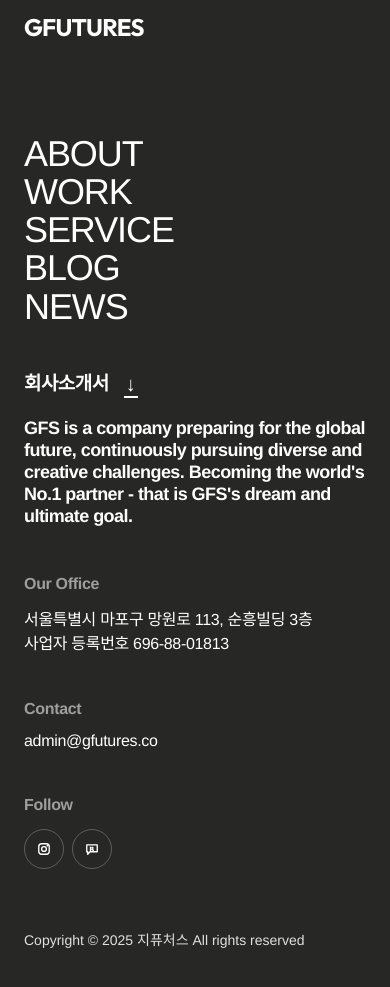
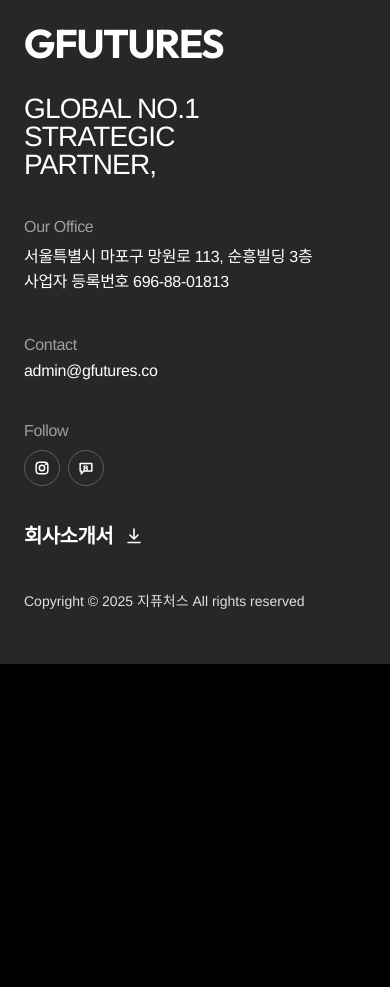
Before and after one commit to LunaNKM/gfutures-homepage, a Next.js app: page /japan in a window 390 px wide. Shown: the part 1500-2487 px from the top of the page. After the commit the page ends 2164 px from the top, so only its background shows below. Built offline with nearby package versions, Linux system fonts and the light colour scheme; a web font is replaced by a local one.

Commit message:
Refine homepage footer and partner layout

```diff
--- /dev/null
+++ b/fig_tmp/all.json
@@ -0,0 +1 @@
+{"status":429,"err":"Rate limit exceeded"}
--- a/src/components/Footer.tsx
+++ b/src/components/Footer.tsx
@@ -1,17 +1,9 @@
 import Link from "next/link";
 import { company } from "@/lib/site";
 
-const footerNav = [
-  { label: "About", href: "/about" },
-  { label: "Work", href: "/#work" },
-  { label: "Service", href: "/service" },
-  { label: "Blog", href: "/#blog" },
-  { label: "News", href: "/#pr" },
-];
-
 function InstagramIcon() {
   return (
-    <svg viewBox="0 0 24 24" aria-hidden="true" className="h-[18px] w-[18px]">
+    <svg viewBox="0 0 24 24" aria-hidden="true" className="h-5 w-5">
       <rect
         x="5"
         y="5"
@@ -37,7 +29,7 @@
 
 function NaverBlogIcon() {
   return (
-    <svg viewBox="0 0 24 24" aria-hidden="true" className="h-[18px] w-[18px]">
+    <svg viewBox="0 0 24 24" aria-hidden="true" className="h-5 w-5">
       <path
         d="M5 6.5h14v9.2H9.4L6.3 19v-3.3H5V6.5Z"
         fill="none"
@@ -53,89 +45,94 @@
   );
 }
 
+function DownloadIcon() {
+  return (
+    <svg viewBox="0 0 20 20" aria-hidden="true" className="h-5 w-5">
+      <path
+        d="M10 3v10m0 0 4-4m-4 4-4-4M4 16.5h12"
+        fill="none"
+        stroke="currentColor"
+        strokeWidth="1.6"
+        strokeLinecap="round"
+        strokeLinejoin="round"
+      />
+    </svg>
+  );
+}
+
 export default function Footer() {
   return (
-    <footer className="w-full bg-footer px-6 py-12 text-white md:h-[465px] md:px-0 md:py-0">
-      <div className="grid gap-12 md:grid-cols-[350px_minmax(0,1fr)_330px]">
-        <div className="border-white/35 md:h-[465px] md:border-r md:pl-5 md:pt-[52px]">
-          <p className="font-logo text-[24px] font-bold uppercase leading-none tracking-[-0.03em]">
+    <footer className="w-full bg-footer text-white">
+      <div className="mx-auto grid max-w-[1440px] gap-10 px-6 py-14 md:grid-cols-[584px_424px_minmax(0,1fr)] md:gap-0 md:px-0 md:py-0">
+        {/* Col 1 — 로고 + 태그라인 */}
+        <div className="md:h-[652px] md:pl-[83px] md:pt-[132px]">
+          <p className="font-logo text-[40px] font-bold uppercase leading-none tracking-[-0.03em] md:text-[76px]">
             GFUTURES
           </p>
-          <nav className="mt-24 flex flex-col items-start md:mt-[132px]">
-            {footerNav.map((item) => (
-              <Link
-                key={item.label}
-                href={item.href}
-                className="display text-[36px] leading-[1.06] tracking-[-0.04em] transition-opacity hover:opacity-60 md:text-[40px]"
-              >
-                {item.label}
-              </Link>
-            ))}
-          </nav>
-        </div>
-
-        <div className="flex flex-col justify-end md:h-[465px] md:px-[25px] md:pb-[34px]">
-          <Link
-            href="/about"
-            className="flex w-fit items-start gap-3 text-[19px] font-bold leading-none tracking-[-0.03em] transition-opacity hover:opacity-70"
-          >
-            <span>회사소개서</span>
-            <span className="relative inline-flex h-6 w-5 items-start justify-center">
-              <span aria-hidden="true" className="text-[20px] leading-none">
-                ↓
-              </span>
-              <span className="absolute bottom-0 h-[2px] w-[14px] bg-white" />
-            </span>
-          </Link>
-          <p className="mt-5 max-w-[660px] text-[18px] font-semibold leading-[1.22] tracking-[-0.03em] md:text-[20px]">
-            {company.footerCopy}
+          <p className="display mt-8 text-[28px] leading-none tracking-[-0.03em] md:mt-[36px] md:text-[36px] md:leading-[36px]">
+            Global No.1
+            <br />
+            Strategic
+            <br />
+            Partner,
           </p>
         </div>
 
-        <div className="md:h-[465px] md:pt-[52px]">
+        {/* Col 2 — Office / Contact / Follow */}
+        <div className="md:h-[652px] md:border-x md:border-white/15 md:pl-[58px] md:pt-[132px]">
           <div>
-            <p className="text-[16px] font-semibold leading-none tracking-[-0.02em] text-white/55">
+            <p className="text-[16px] font-medium leading-none tracking-[-0.02em] text-white/55">
               Our Office
             </p>
-            <p className="mt-4 text-[16px] leading-[1.55] tracking-[-0.02em]">
+            <p className="mt-[10px] text-[16px] leading-[1.55] tracking-[-0.02em]">
               {company.address}
               <br />
               {company.bizNo}
             </p>
           </div>
 
-          <div className="mt-11">
-            <p className="text-[16px] font-semibold leading-none tracking-[-0.02em] text-white/55">
+          <div className="mt-[42px]">
+            <p className="text-[16px] font-medium leading-none tracking-[-0.02em] text-white/55">
               Contact
             </p>
-            <p className="mt-4 text-[16px] leading-none tracking-[-0.02em]">
+            <p className="mt-[10px] text-[16px] leading-none tracking-[-0.02em]">
               {company.email}
             </p>
           </div>
 
-          <div className="mt-12">
-            <p className="text-[16px] font-semibold leading-none tracking-[-0.02em] text-white/55">
+          <div className="mt-[44px]">
+            <p className="text-[16px] font-medium leading-none tracking-[-0.02em] text-white/55">
               Follow
             </p>
-            <div className="mt-4 flex gap-2">
+            <div className="mt-[11px] flex gap-2">
               <Link
                 href="https://www.instagram.com/"
                 aria-label="Instagram"
-                className="flex h-10 w-10 items-center justify-center rounded-full border border-white/25 transition-colors hover:bg-white hover:text-black"
+                className="flex h-9 w-9 items-center justify-center rounded-full border border-white/25 transition-colors hover:bg-white hover:text-black"
               >
                 <InstagramIcon />
               </Link>
               <Link
                 href="https://blog.naver.com/"
                 aria-label="Naver Blog"
-                className="flex h-10 w-10 items-center justify-center rounded-full border border-white/25 transition-colors hover:bg-white hover:text-black"
+                className="flex h-9 w-9 items-center justify-center rounded-full border border-white/25 transition-colors hover:bg-white hover:text-black"
               >
                 <NaverBlogIcon />
               </Link>
             </div>
           </div>
+        </div>
 
-          <p className="mt-16 text-[14px] leading-none text-white/85 md:mt-[74px]">
+        {/* Col 3 — 회사소개서 / 카피라이트 */}
+        <div className="flex flex-col md:relative md:h-[652px] md:block">
+          <Link
+            href="/about"
+            className="inline-flex w-fit items-center gap-[11px] text-[20px] font-bold leading-none tracking-[-0.03em] transition-opacity hover:opacity-70 md:absolute md:right-[68px] md:top-[148px]"
+          >
+            <span>회사소개서</span>
+            <DownloadIcon />
+          </Link>
+          <p className="mt-12 text-[14px] leading-none text-white/85 md:absolute md:bottom-[76px] md:right-[42px] md:mt-0">
             {company.copyright}
           </p>
         </div>
--- a/src/components/HowWeDo.tsx
+++ b/src/components/HowWeDo.tsx
@@ -7,9 +7,9 @@
   const [active, setActive] = useState(0);
 
   return (
-    <section className="w-full bg-white px-6 py-[92px] text-black md:h-[720px] md:px-0 md:py-0">
-      <div className="mx-auto max-w-[1088px]">
-        <h2 className="display text-[48px] leading-none md:pt-[128px] md:text-[65.5px]">
+    <section className="w-full bg-white px-6 py-[92px] text-black md:h-[854px] md:px-0 md:py-0">
+      <div className="mx-auto max-w-[1048px]">
+        <h2 className="display text-[48px] leading-none md:pt-[164px] md:text-[65.5px]">
           How We Do
         </h2>
         <div className="mt-12 flex h-[360px] w-full gap-[1px] md:mt-[73px] md:h-[308px]">
--- a/src/components/WhoWeAre.tsx
+++ b/src/components/WhoWeAre.tsx
@@ -9,19 +9,17 @@
           <span className="display text-[18px] leading-none">About us</span>
         </div>
 
-        <h2 className="display mt-11 text-center text-[48px] leading-none md:mt-[52px] md:text-[85px]">
+        <h2 className="display mt-11 text-center text-[48px] leading-none md:mt-[52px] md:text-[74px]">
           Who We Are
         </h2>
 
-        <p className="mt-8 max-w-[620px] text-center text-[18px] font-medium leading-[1.55] tracking-[-0.01em] md:mt-[47px] md:text-[23px] md:leading-[36px]">
-          GFS는 글로벌 미래를 준비하는 기업으로 지금 이 순간에도
+        <p className="mt-8 max-w-[620px] text-center text-[18px] font-medium leading-[1.55] tracking-[-0.01em] md:mt-[47px] md:text-[21px] md:leading-[31px]">
+          GFS는 Global No.1 Partner가 되는 것을 위해 나아갑니다.
           <br />
-          다양하고 창의적인 시도를 실천하고 있습니다.
-          <br />
-          GFS는 Global No.1 Partner가 되는 것을 위해 나아갑니다.
+          성공적인 글로벌 진출의 시작, 지퓨처스와 함께 하세요.
         </p>
 
-        <div className="mt-16 grid w-full grid-cols-1 gap-5 sm:grid-cols-2 md:mt-[77px] md:grid-cols-4 md:gap-0">
+        <div className="mt-16 grid w-full grid-cols-1 gap-5 sm:grid-cols-2 md:mt-[77px] md:max-w-[930px] md:grid-cols-4 md:gap-0">
           {stats.map((s) => (
             <div
               key={s.label}
--- a/src/lib/images.ts
+++ b/src/lib/images.ts
@@ -67,17 +67,14 @@
   ],
 ];
 
+// width/height/x/y 모두 Figma 원본(node 433-746, 1440px 캔버스)의 각 로고 박스 값.
 export const partnerSectionLogos = [
-  {
-    label: "AMOREPACIFIC",
-    src: "/figma/logos/partner-amorepacific.png",
-    width: 218,
-  },
-  { label: "TikTok", src: "/figma/logos/partner-tiktok.png", width: 139 },
-  { label: "lala", src: "/figma/logos/partner-lala.png", width: 153 },
-  { label: "GS Global", src: "/figma/logos/partner-gsglobal.png", width: 213 },
-  { label: "TBWA", src: "/figma/logos/partner-tbwa.png", width: 185 },
-  { label: "Johoro", src: "/figma/logos/partner-johoro.png", width: 120 },
+  { label: "AMOREPACIFIC", src: "/figma/logos/partner-amorepacific.png", width: 218, height: 57, x: 645, y: 255 },
+  { label: "TikTok", src: "/figma/logos/partner-tiktok.png", width: 139, height: 42, x: 897, y: 263 },
+  { label: "lala", src: "/figma/logos/partner-lala.png", width: 153, height: 153, x: 1062, y: 207 },
+  { label: "GS Global", src: "/figma/logos/partner-gsglobal.png", width: 213, height: 57, x: 692, y: 394 },
+  { label: "TBWA", src: "/figma/logos/partner-tbwa.png", width: 185, height: 84, x: 948, y: 380 },
+  { label: "Johoro", src: "/figma/logos/partner-johoro.png", width: 120, height: 124, x: 1172, y: 360 },
 ];
 
 export const influencerCards = [
```
Also changed, not shown: src/components/Partners.tsx (+53 -13 lines), src/components/WhatWeDo.tsx (+18 -22 lines).
